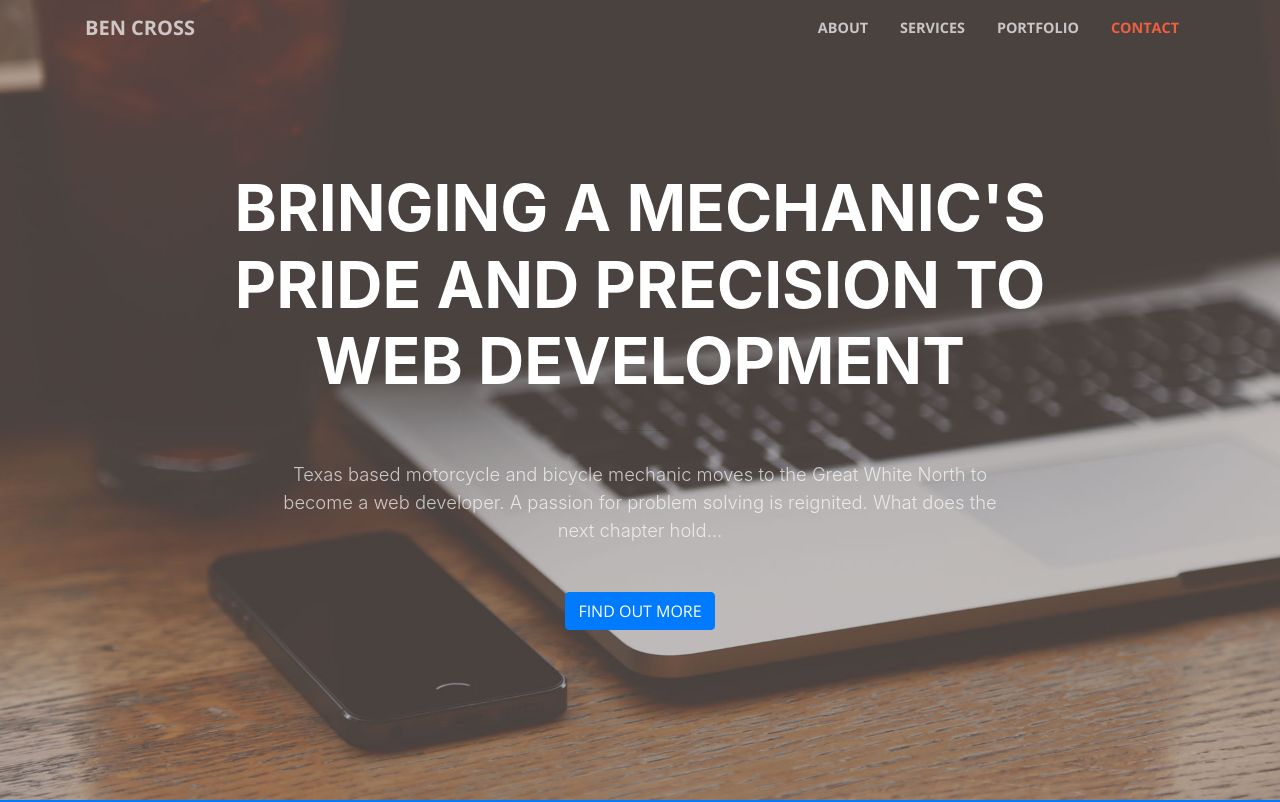
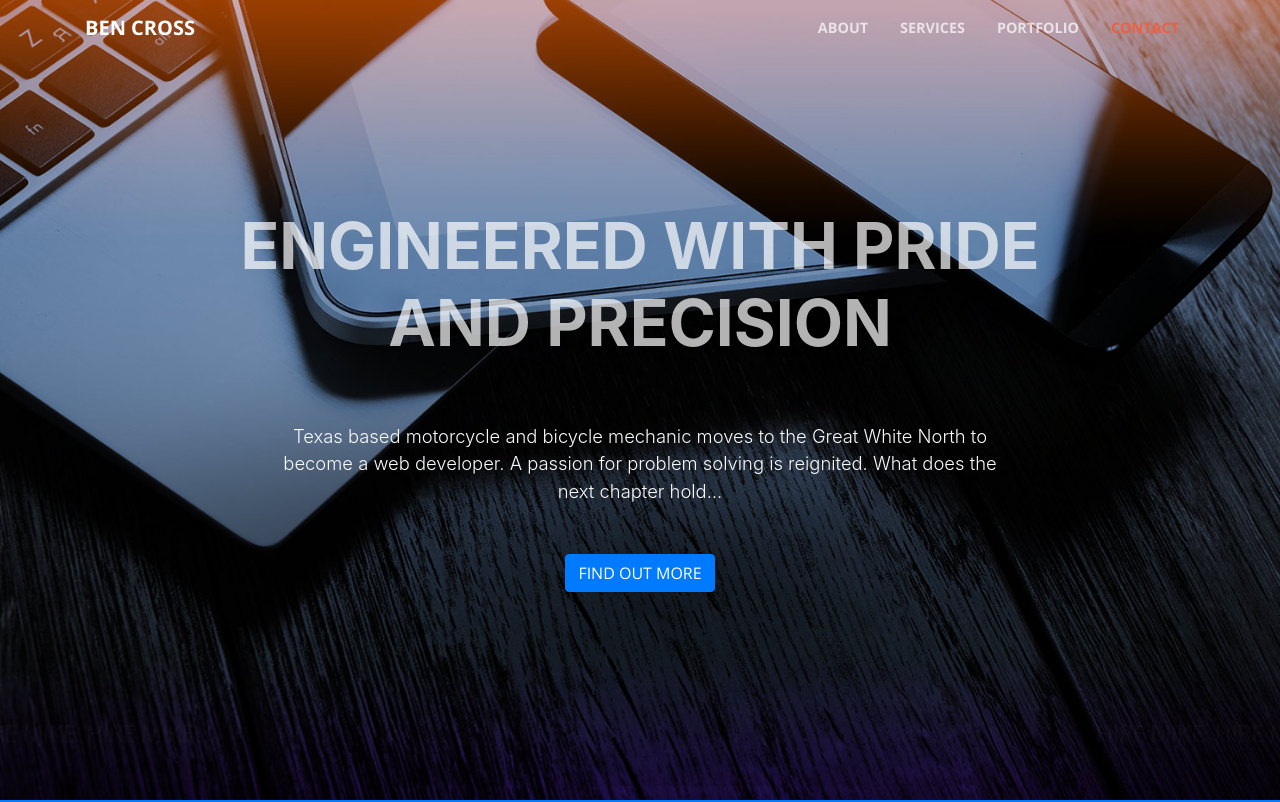
Before and after one commit to txbikeguy/Cross-Engineered, a website with bundled scripts: page index.html in a window 1280 px wide. Shown: the top 802 px of the page. Built offline with nearby package versions, Linux system fonts and the light colour scheme.

Commit message:
changes to header img and text

```diff
--- a/css/creative.css
+++ b/css/creative.css
@@ -130,10 +130,10 @@ img::-moz-selection {
     background-color: transparent;
   }
   #mainNav .navbar-brand {
-    color: rgba(255, 255, 255, 0.7);
+    color: #fff;
   }
   #mainNav .navbar-brand:focus, #mainNav .navbar-brand:hover {
-    color: #fff;
+    color: rgba(255, 255, 255, 0.7);
   }
   #mainNav .navbar-nav > li.nav-item > a.nav-link {
     padding: 0.5rem 1rem;
@@ -169,7 +169,7 @@ img::-moz-selection {
 header.masthead {
   padding-top: 10rem;
   padding-bottom: calc(10rem - 56px);
-  background-image: url("../img/header.jpg");
+  background-image: url("../img/header2.jpg");
   background-position: center center;
   -webkit-background-size: cover;
   -moz-background-size: cover;
--- a/index.html
+++ b/index.html
@@ -31,7 +31,7 @@
     <!-- Navigation -->
     <nav class="navbar navbar-expand-lg navbar-light fixed-top" id="mainNav">
       <div class="container">
-        <a class="navbar-brand js-scroll-trigger" href="#page-top">Ben Cross</a>
+        <a class="navbar-brand js-scroll-trigger" href="#page-top">BEN CROSS</a>
         <button class="navbar-toggler navbar-toggler-right" type="button" data-toggle="collapse" data-target="#navbarResponsive" aria-controls="navbarResponsive" aria-expanded="false" aria-label="Toggle navigation">
           <span class="navbar-toggler-icon"></span>
         </button>
@@ -58,13 +58,13 @@
       <div class="container my-auto">
         <div class="row">
           <div class="col-lg-10 mx-auto">
-            <h1 class="text-uppercase">
-              <strong>Bringing a Mechanic's Pride and Precision to Web Development</strong>
+            <h1 class="text-uppercase text-faded">
+              <strong>Engineered with Pride and Precision</strong>
             </h1>
             <hr>
           </div>
           <div class="col-lg-8 mx-auto">
-            <p class="text-faded mb-5">
+            <p class="text-light mb-5">
               Texas based motorcycle and bicycle mechanic moves to the Great White North to become a web developer.
               A passion for problem solving is reignited.
               What does the next chapter hold...</p>
```
Also changed, not shown: css/creative.min.css, img/header.jpg (deleted), img/header2.jpg (added).
